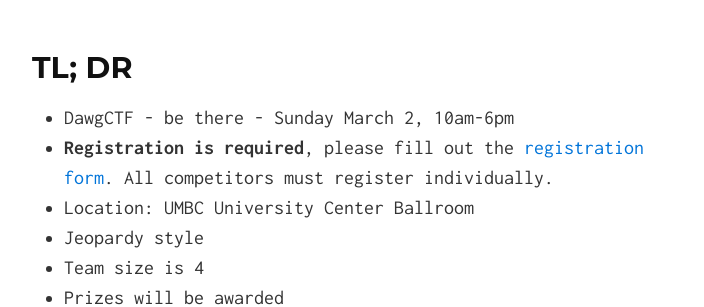
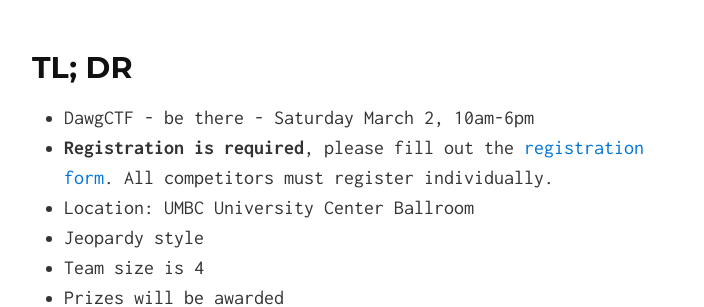
Before and after one commit to UMBCCyberDawgs/umbccyberdawgs.github.io, a Jekyll site: the page built from dawgctf.md, in a window 1280 px wide. Shown: the part 1017-1324 px from the top of the page, without its empty margins (286-990 px from the left). Built offline with Jekyll 4.4.1, drawn with Linux system fonts in a browser that asks for light colours.

Commit message:
Change the day of the week for DawgCTF

```diff
--- a/dawgctf.md
+++ b/dawgctf.md
@@ -33,7 +33,7 @@ email can be found on the webpage linked above.
 
 ## TL; DR
 
-* DawgCTF - be there - Sunday March 2, 10am-6pm
+* DawgCTF - be there - Saturday March 2, 10am-6pm
 * **Registration is required**, please fill out the [registration form](https://goo.gl/forms/svhN8pkdEyfy4gme2). All competitors must register individually.
 * Location: UMBC University Center Ballroom
 * Jeopardy style
```
